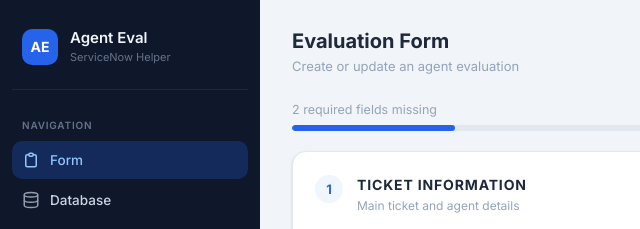
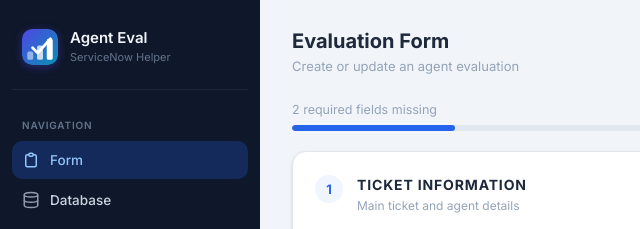
Before and after one commit to antoleod/agentapp, a plain HTML site: page pages/form.html in a window 1280 px wide. Shown: the top 229 px of the page, 0-640 px from the left. Drawn offline with Linux system fonts and the light colour scheme; sample sign-in values are in the browser's storage.

Commit message:
feat: use logo SVG in sidebar instead of text AE
Co-Authored-By: Claude Sonnet 4.6 <noreply@anthropic.com>

```diff
--- a/css/layout.css
+++ b/css/layout.css
@@ -38,6 +38,14 @@
   font-size: 14px;
   color: white;
   flex-shrink: 0;
+}
+
+.sidebar-logo-img {
+  width: 36px;
+  height: 36px;
+  border-radius: var(--r-md);
+  flex-shrink: 0;
+  box-shadow: 0 2px 8px rgba(79,70,229,.4);
 }
 
 .sidebar-brand h1 {
--- a/js/sidebar.js
+++ b/js/sidebar.js
@@ -54,7 +54,7 @@ function buildSidebar(user) {
   sidebar.setAttribute("aria-label", "Main navigation");
   sidebar.innerHTML = `
     <div class="sidebar-brand">
-      <div class="sidebar-logo">AE</div>
+      <img class="sidebar-logo-img" src="../img/logo.svg" alt="Agent Evaluation" width="36" height="36" />
       <div>
         <h1>Agent Eval</h1>
         <p>ServiceNow Helper</p>
```
